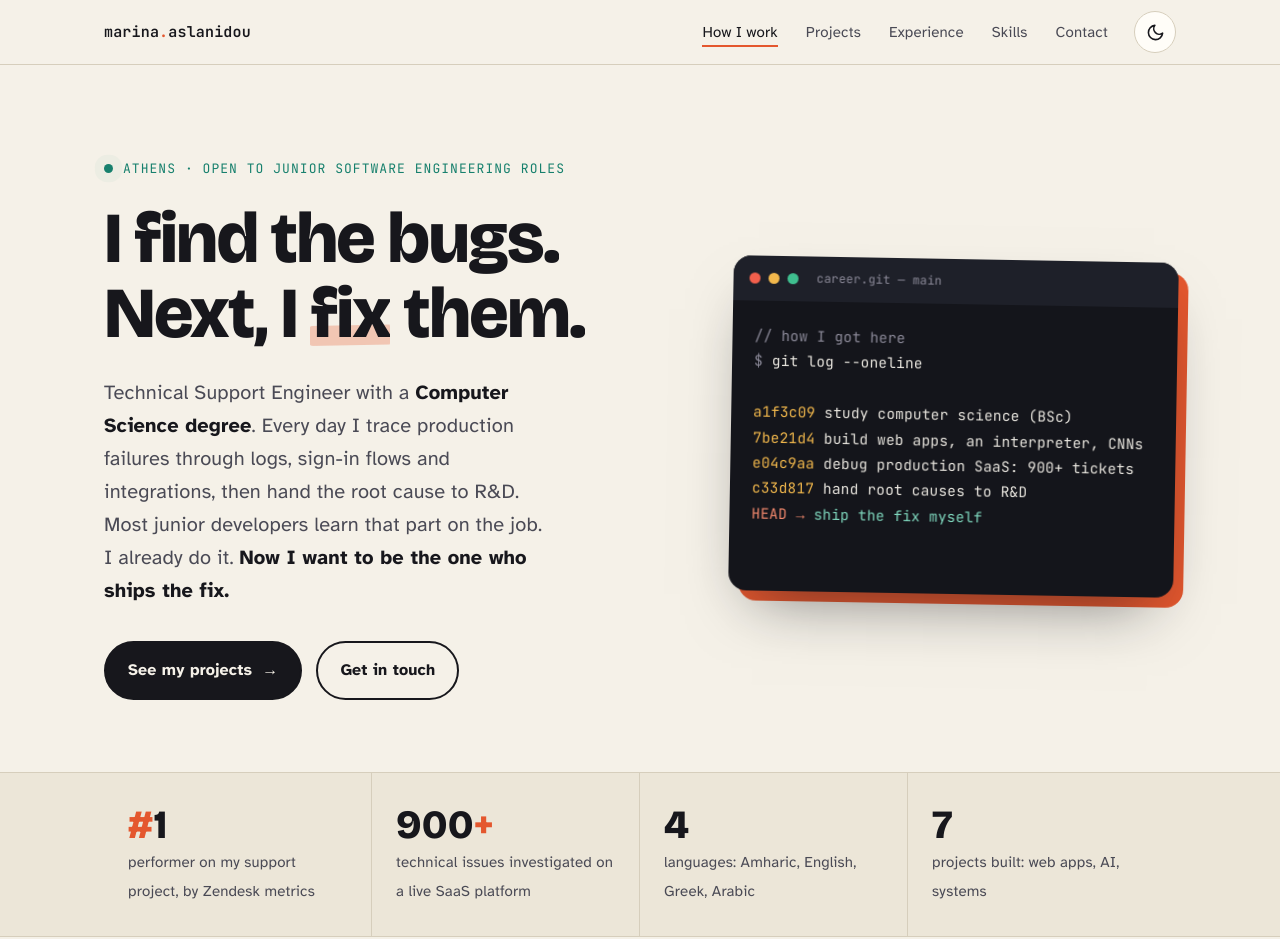
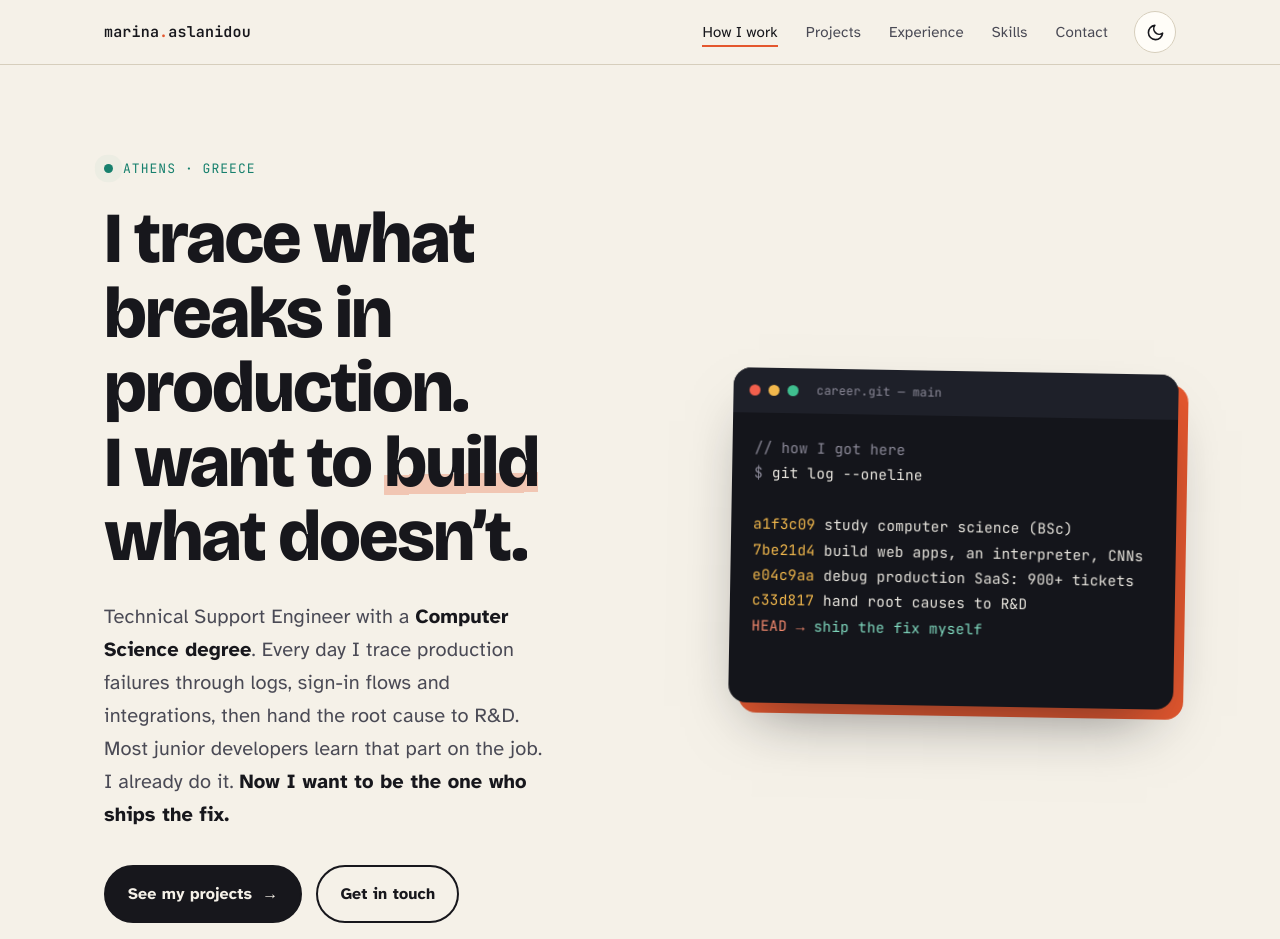
Before and after one commit to mmarina-a21/mmarina-a21.github.io, a plain HTML site: page index.html in a window 1280 px wide. Shown: the top 939 px of the page. Drawn offline with nearby package versions, Linux system fonts and the light colour scheme.

Commit message:
Update index.html

```diff
--- a/index.html
+++ b/index.html
@@ -485,8 +485,11 @@
 <header class="hero" id="top">
   <div class="wrap hero-grid">
     <div>
-      <div class="eyebrow rise" style="--d:.05s"><span class="dot"></span>Athens · open to junior software engineering roles</div>
-      <h1 aria-label="I find the bugs. Next, I fix them."><span class="w" aria-hidden="true"><span style="--i:0">I</span></span> <span class="w" aria-hidden="true"><span style="--i:1">find</span></span> <span class="w" aria-hidden="true"><span style="--i:2">the</span></span> <span class="w" aria-hidden="true"><span style="--i:3">bugs.</span></span><br><span class="w" aria-hidden="true"><span style="--i:4">Next,</span></span> <span class="w" aria-hidden="true"><span style="--i:5">I</span></span> <span class="w" aria-hidden="true"><span style="--i:6" class="scribble">fix</span></span> <span class="w" aria-hidden="true"><span style="--i:7">them.</span></span></h1>
+      <div class="eyebrow rise" style="--d:.05s"><span class="dot"></span>Athens · Greece</div>
+        <h1 aria-label="I trace what breaks in production. I want to build what doesn’t.">
+          <span class="w" aria-hidden="true"><span style="--i:0">I</span></span> <span class="w" aria-hidden="true"><span style="--i:1">trace</span></span> <span class="w" aria-hidden="true"><span style="--i:2">what</span></span> <span class="w" aria-hidden="true"><span style="--i:3">breaks</span></span> <span class="w" aria-hidden="true"><span style="--i:4">in</span></span> <span class="w" aria-hidden="true"><span style="--i:5">production.</span></span><br>
+          <span class="w" aria-hidden="true"><span style="--i:6">I</span></span> <span class="w" aria-hidden="true"><span style="--i:7">want</span></span> <span class="w" aria-hidden="true"><span style="--i:8">to</span></span> <span class="w" aria-hidden="true"><span style="--i:9" class="scribble">build</span></span> <span class="w" aria-hidden="true"><span style="--i:10">what</span></span> <span class="w" aria-hidden="true"><span style="--i:11">doesn’t.</span></span>
+        </h1>
       <p class="lede rise" style="--d:.85s">Technical Support Engineer with a <strong>Computer Science degree</strong>. Every day I trace production failures through logs, sign-in flows and integrations, then hand the root cause to R&amp;D. Most junior developers learn that part on the job. I already do it. <strong>Now I want to be the one who ships the fix.</strong></p>
       <div class="cta rise" style="--d:1s">
         <a class="btn btn-solid" href="#projects">See my projects <span class="arr">&rarr;</span></a>
```
